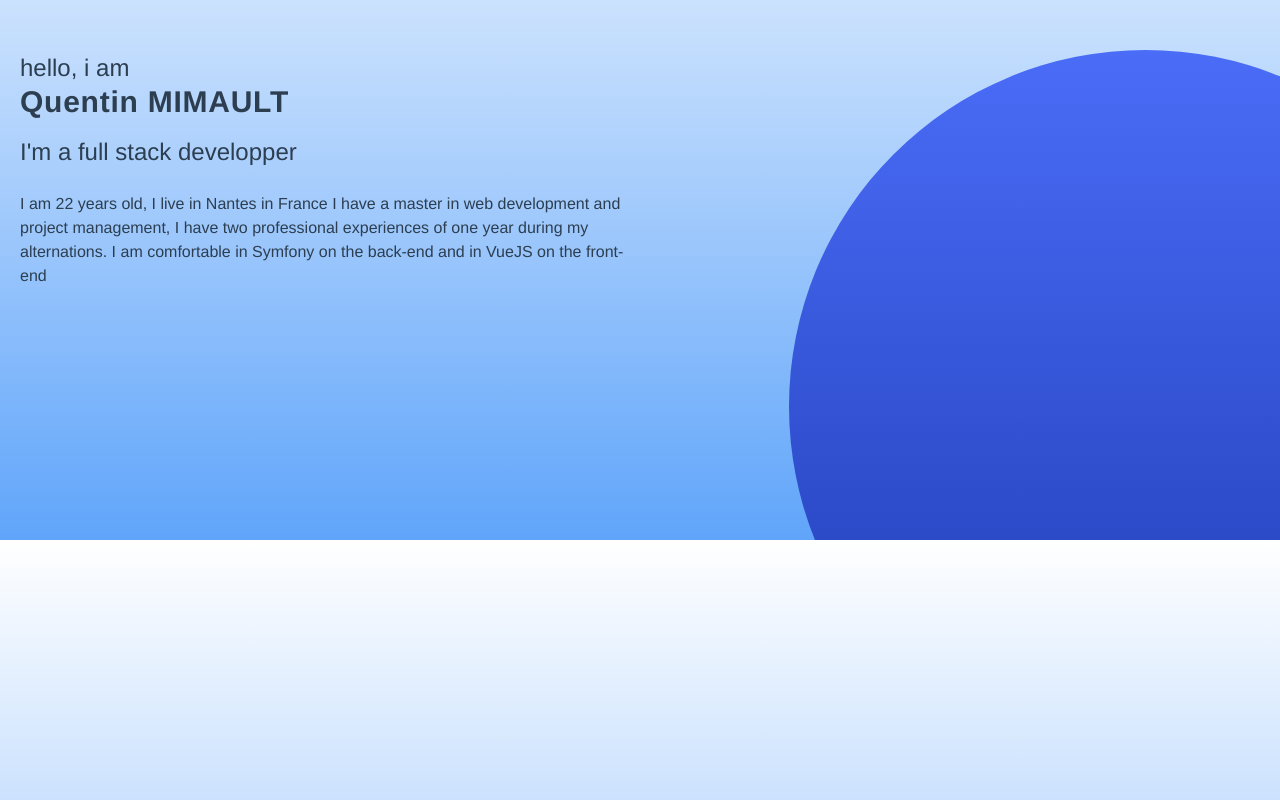
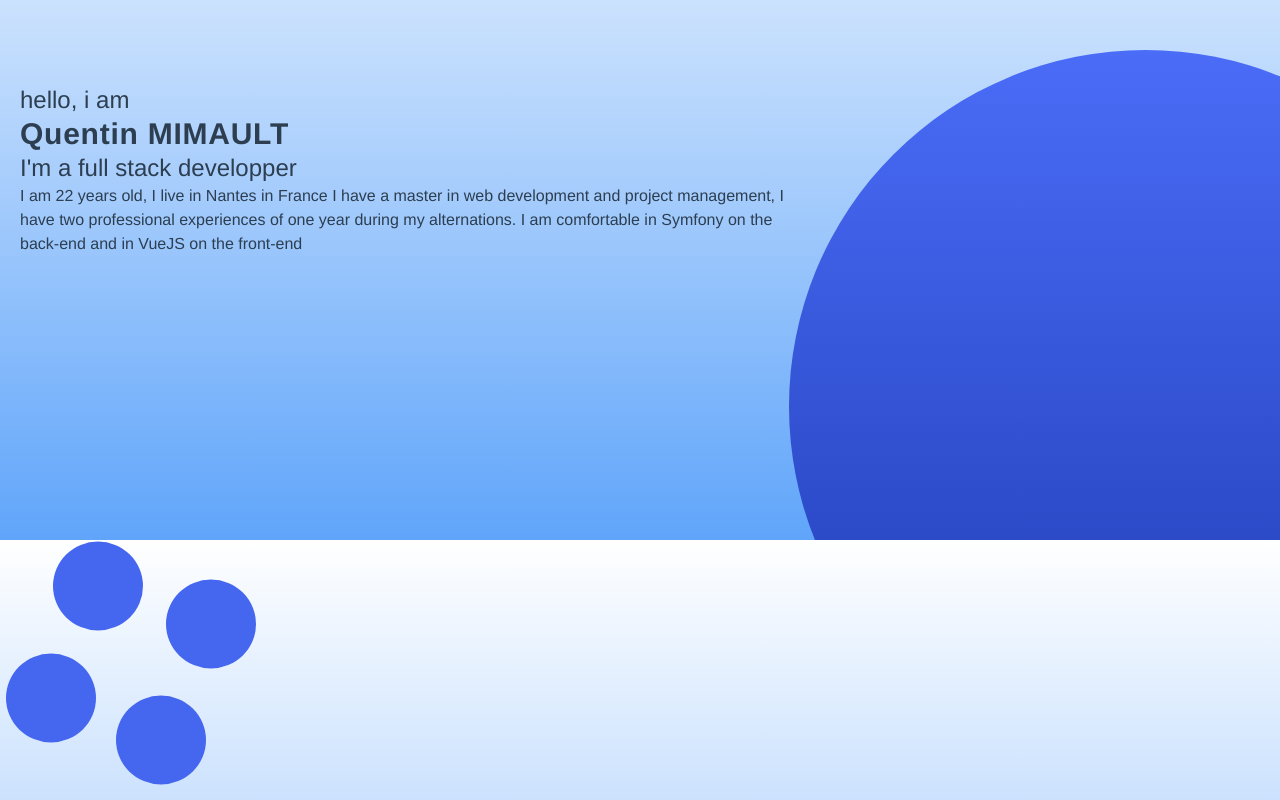
Before and after one commit to SpinBoxx/my-cv, a Vue app: page / in a window 1280 px wide. Shown: the part 260-1060 px from the top of the page. Built offline with nearby package versions, Linux system fonts and the light colour scheme.

Commit message:
update homepage + bug resize svg

```diff
--- a/src/App.vue
+++ b/src/App.vue
@@ -17,14 +17,15 @@ export default {
 <style>
 @font-face {
   font-family: "Open Sans";
-  src: url("") format("woff2"),
-  url("/fonts/OpenSans-Regular-webfont.woff") format("woff");
+  /*src: url("") format("woff2"),*/
+  /*url("/fonts/OpenSans-Regular-webfont.woff") format("woff");*/
 }
 
 html {
   margin: 0;
   scroll-behavior: smooth;
   overflow-x: hidden;
+  overflow-y: scroll;
 }
 
 
--- a/src/page/template/aboutme.vue
+++ b/src/page/template/aboutme.vue
@@ -13,17 +13,17 @@
         I am comfortable in Symfony on the back-end and in VueJS on the front-end
       </span>
     </div>
-    <div class="hidden lg:container lg:block">
-      <span class="lg:inset-full lg:left-0 lg:absolute">
-      <svg width="800" height="600" xmlns="http://www.w3.org/2000/svg">
-        <g>
-          <title>Layer 1</title>
-          <ellipse stroke-width="0" ry="44.5" rx="45" id="svg_1" cy="494.5" cx="56.1" stroke="#000" fill="#4566ef"/>
-          <ellipse stroke-width="0" ry="44.5" rx="45" id="svg_2" cy="382.5" cx="103.1" stroke="#000" fill="#4566ef"/>
-          <ellipse stroke-width="0" ry="44.5" rx="45" id="svg_3" cy="420.5" cx="216.1" stroke="#000" fill="#4566ef"/>
-          <ellipse stroke-width="0" ry="44.5" rx="45" id="svg_4" cy="536.5" cx="166.1" stroke="#000" fill="#4566ef"/>
-        </g>
-      </svg>
+    <div class="hidden xl:block lg:absolute h-screen lg:flex lg:items-end">
+      <span class="">
+        <svg width="260" height="260" xmlns="http://www.w3.org/2000/svg">
+           <g>
+            <title>Layer 1</title>
+            <ellipse fill="#4566ef" stroke="#000" cx="50.99999" cy="158" id="svg_4" rx="45" ry="44.5" stroke-width="0"/>
+            <ellipse fill="#4566ef" stroke="#000" cx="97.99999" cy="46" id="svg_3" rx="45" ry="44.5" stroke-width="0"/>
+            <ellipse fill="#4566ef" stroke="#000" cx="210.99999" cy="84" id="svg_2" rx="45" ry="44.5" stroke-width="0"/>
+            <ellipse fill="#4566ef" stroke="#000" cx="160.99999" cy="200" id="svg_1" rx="45" ry="44.5" stroke-width="0"/>
+           </g>
+        </svg>
       </span>
     </div>
   </div>
--- a/src/page/template/home.vue
+++ b/src/page/template/home.vue
@@ -1,21 +1,33 @@
+<script>
+
+  const svg = document.getElementById('svg-circle');
+  // svg.attr
+  window.addEventListener("resize", () => {
+    console.log(svg);
+    (window.innerWidth > 1368) ? svg.setAttribute('transform', 'scale(0.7)') : svg.setAttribute('height', '600');
+  })
+</script>
+
 <template>
   <div class="bg-gradient-to-t from-blue-400 h-screen items-center flex flex-row mx-auto" id="home">
-    <div class="container flex flex-col mx-auto p-5 pt-20">
-      <span class="text-2xl">hello, i am</span>
-      <h1 class="text-3xl font-bold tracking-wide">Quentin MIMAULT</h1>
-      <span class="text-2xl mt-4 font-light">I'm a full stack developper</span>
-      <br>
-      <span>
+    <div class="container flex flex-col mx-auto p-5 pt-20 ">
+      <div class="max-w-3xl">
+        <span class="text-2xl">hello, i am</span>
+        <h1 class="text-3xl font-bold tracking-wide">Quentin MIMAULT</h1>
+        <span class="text-2xl mt-4 font-light">I'm a full stack developper</span>
+        <br>
+        <span>
         I am 22 years old,
         I live in Nantes in France
         I have a master in web development and project management,
         I have two professional experiences of one year during my alternations.
         I am comfortable in Symfony on the back-end and in VueJS on the front-end
       </span>
+      </div>
     </div>
-    <div class="hidden lg:container lg:block">
+    <div class="hidden xl:block">
       <span class="lg:bottom-0 lg:right-0 lg:absolute">
-      <svg width="491" height="490" viewBox="0 0 491 490" fill="none" xmlns="http://www.w3.org/2000/svg">
+      <svg width="491" height="490" viewBox="0 0 491 490" fill="none" xmlns="http://www.w3.org/2000/svg" id="svg-circle">
       <circle cx="356.5" cy="356.5" r="356.5" fill="url(#paint0_linear_6:37)"></circle>
       <defs>
       <linearGradient id="paint0_linear_6:37" x1="356.5" y1="0" x2="356.5" y2="713" gradientUnits="userSpaceOnUse">
@@ -29,12 +41,6 @@
   </div>
 </template>
 
-<script>
-export default {
-  name: "home"
-}
-</script>
-
 <style scoped>
 
 </style>
```
